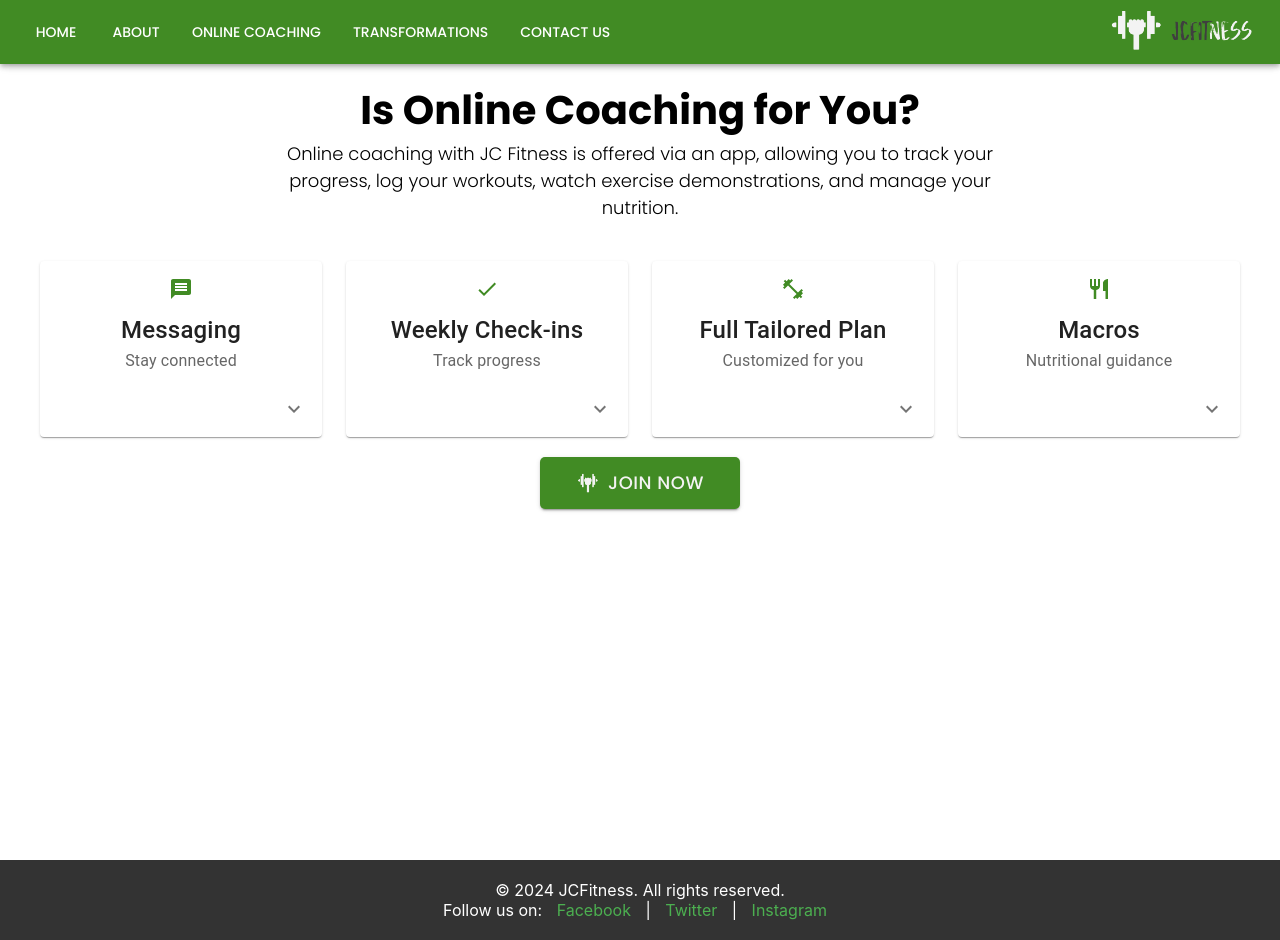
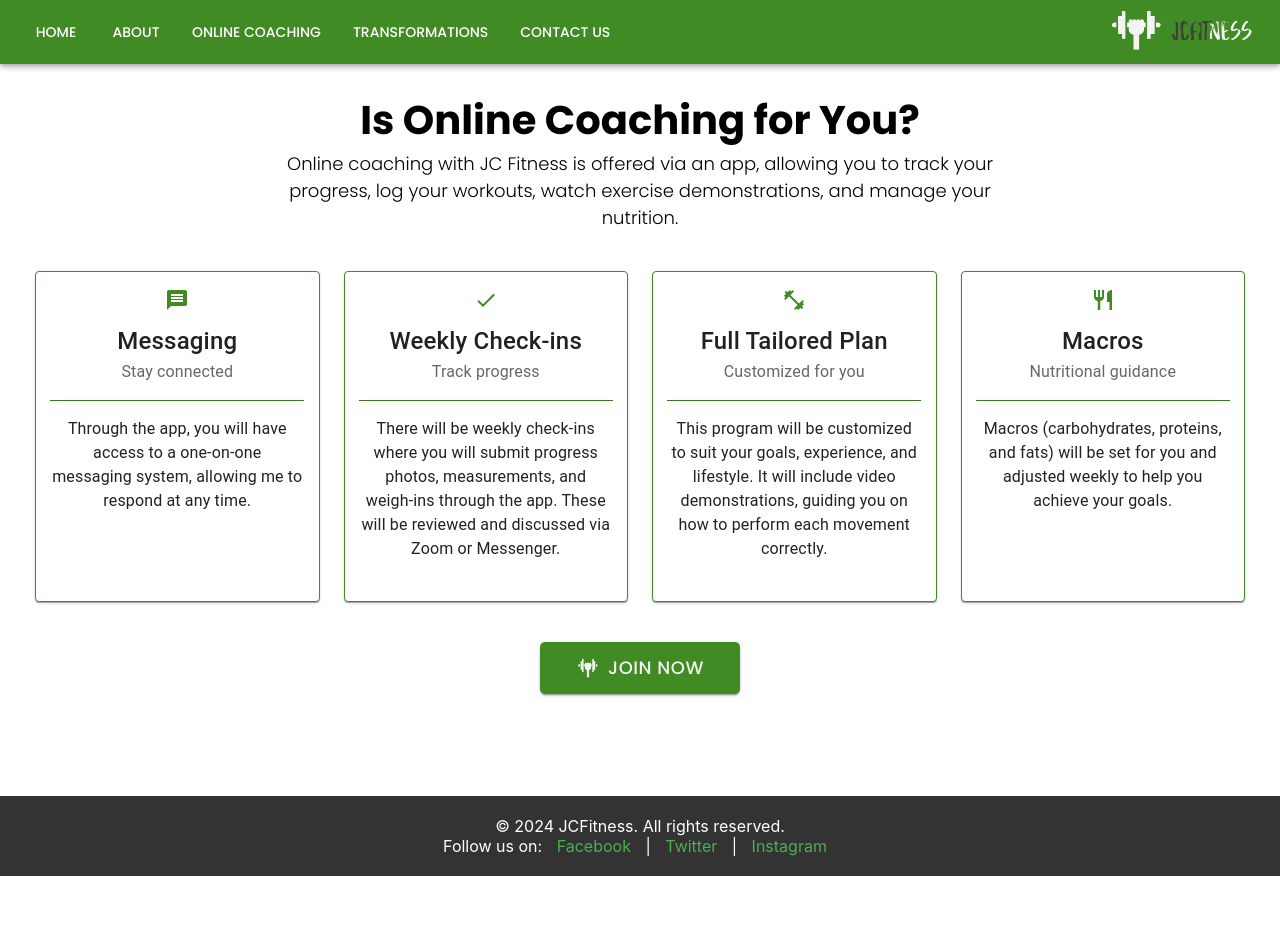
Before and after one commit to Caloy1218/FitnessWebsite, a React (Create React App) app in the folder Client/jcf-fitness/: page /online-coaching in a window 1280 px wide. After the commit the page ends 876 px from the top, so only its background shows below. Built offline with nearby package versions, Linux system fonts and the light colour scheme.

Commit message:
added some styles in OnlineCoaching component

```diff
--- a/Client/jcf-fitness/src/components/About/About.css
+++ b/Client/jcf-fitness/src/components/About/About.css
@@ -7,10 +7,11 @@
     height: 20vh;
     display: flex;
     background: #3f3f3f;
-    justify-content: space-between;
+    justify-content:center;
     align-items: center;
     padding: 0 300px;
     color: #f3f3f3;
+    gap: 20px;
 }
 .about-me h1{
     margin: 0px;
@@ -45,6 +46,12 @@
     text-align: center;
 }
 
+@media (max-width: 1400px) {
+    .about-container .about-me{
+        padding: 0 100px;
+    }
+}
+
 @media (max-width: 768px) {
     .about-container{
         margin-top: 50px;
--- a/Client/jcf-fitness/src/components/OnlineCoaching/OnlineCoaching.css
+++ b/Client/jcf-fitness/src/components/OnlineCoaching/OnlineCoaching.css
@@ -1,13 +1,13 @@
 .onlineCoaching-container {
   margin-top: 60px;
-    padding: 0px 20px;
+  padding: 0px 0px;
   font-family: 'Poppins', Arial, sans-serif;
-    min-height: 100vh; /* Ensure container takes at least full viewport height */
+  min-height: 92vh; /* Ensure container takes at least full viewport height */
 }
 
 .onlineCoaching-content {
   margin: 0 auto;
-    padding: 20px 20px 0; /* Adjust padding for top and sides */
+  padding: 30px 20px 0; /* Adjust padding for top and sides */
   max-width: 800px; /* Use max-width instead of fixed width for responsiveness */
   text-align: center;
 }
@@ -33,7 +33,8 @@
   display: flex;
   justify-content: center;
   padding: 20px 20px 0px;
-    margin-top: 20px;
+  max-width: 1250px;
+  margin: 20px auto 40px;
 }
 
 .card {
@@ -42,6 +43,10 @@
   display: flex;
   flex-direction: column;
   justify-content: space-between;
+
+  height: auto;
+  border:1px solid #418B24;
+  /* Set a fixed height for non-mobile view */
 }
 
 .card-header {
@@ -54,12 +59,14 @@
   font-size: 24px;
   margin-top: 10px;
 }
-
+.card .cardContent{
+  height: 200px;
+}
 .card-actions {
   justify-content: flex-end;
 }
 
-  .onlineCoaching-container .join-now-button {/* Align button to the bottom of the card */
+.onlineCoaching-container .join-now-button {
   display: flex;
   align-items: center;
   justify-content:center;
@@ -69,12 +76,20 @@
   border-radius: 5px;
   border: none;
   background-color: #418B24;
-    color: #f3f3f3;/* Add margin for spacing */
+  color: #f3f3f3;
   font-family: 'Poppins', Arial, sans-serif;
   margin: 20px auto;
 }
-
+.onlineCoaching-container .join-now-button:hover{
+  background-color: rgba(65, 139, 36, 0.8); /* Add a black overlay on hover */
+}
 @media (max-width: 600px) {
+  .card {
+    height: auto; /* Allow card height to adjust for mobile view */
+  }
+  .card .cardContent{
+    height: auto;
+  }
   .join-now-button {
     font-size: 12px; /* Example of responsive font-size adjustment */
   }
--- a/Client/jcf-fitness/src/components/OnlineCoaching/OnlineCoaching.jsx
+++ b/Client/jcf-fitness/src/components/OnlineCoaching/OnlineCoaching.jsx
@@ -1,6 +1,6 @@
 import React, { useState } from 'react';
 import './OnlineCoaching.css';
-import { Card, CardHeader, CardContent, CardActions, Typography, IconButton, Grid, Collapse, Button } from '@mui/material';
+import { Card, CardHeader, CardContent, CardActions, Typography, IconButton, Grid, Collapse, Button, Divider, useMediaQuery } from '@mui/material';
 import MessageIcon from '@mui/icons-material/Message';
 import CheckIcon from '@mui/icons-material/Check';
 import FitnessCenterIcon from '@mui/icons-material/FitnessCenter';
@@ -11,6 +11,7 @@ import JCFitnessIcon from '../Assets/jcFitness_Icon-noBG.png'; // Adjust the pat
 
 const OnlineCoaching = () => {
   const [expanded, setExpanded] = useState(null);
+  const isMobile = useMediaQuery('(max-width:600px)');
 
   const handleExpandClick = (index) => {
     setExpanded(expanded === index ? null : index);
@@ -46,11 +47,13 @@ const OnlineCoaching = () => {
                   }
                   subheader={card.subheader}
                 />
-                <Collapse in={expanded === index} timeout="auto" unmountOnExit>
-                  <CardContent>
+                <Divider sx={{ width: '90%', margin: 'auto',backgroundColor:'#418B24'}} />
+                <Collapse in={isMobile ? expanded === index : true} timeout="auto" unmountOnExit>
+                  <CardContent className='cardContent'>
                     <Typography paragraph sx={{ margin: '0px' }}>{card.content}</Typography>
                   </CardContent>
                 </Collapse>
+                {isMobile && (
                   <CardActions sx={{ paddingTop: '0px' }} disableSpacing className="card-actions">
                     <IconButton
                       onClick={() => handleExpandClick(index)}
@@ -60,10 +63,10 @@ const OnlineCoaching = () => {
                       {expanded === index ? <ExpandLessIcon /> : <ExpandMoreIcon />}
                     </IconButton>
                   </CardActions>
+                )}
               </Card>
             </Grid>
           ))}
-
         </Grid>
       </div>
       <Button variant="contained" color="primary" fullWidth className="join-now-button">
```
Lines whose indentation alone changed are shown as unchanged.
